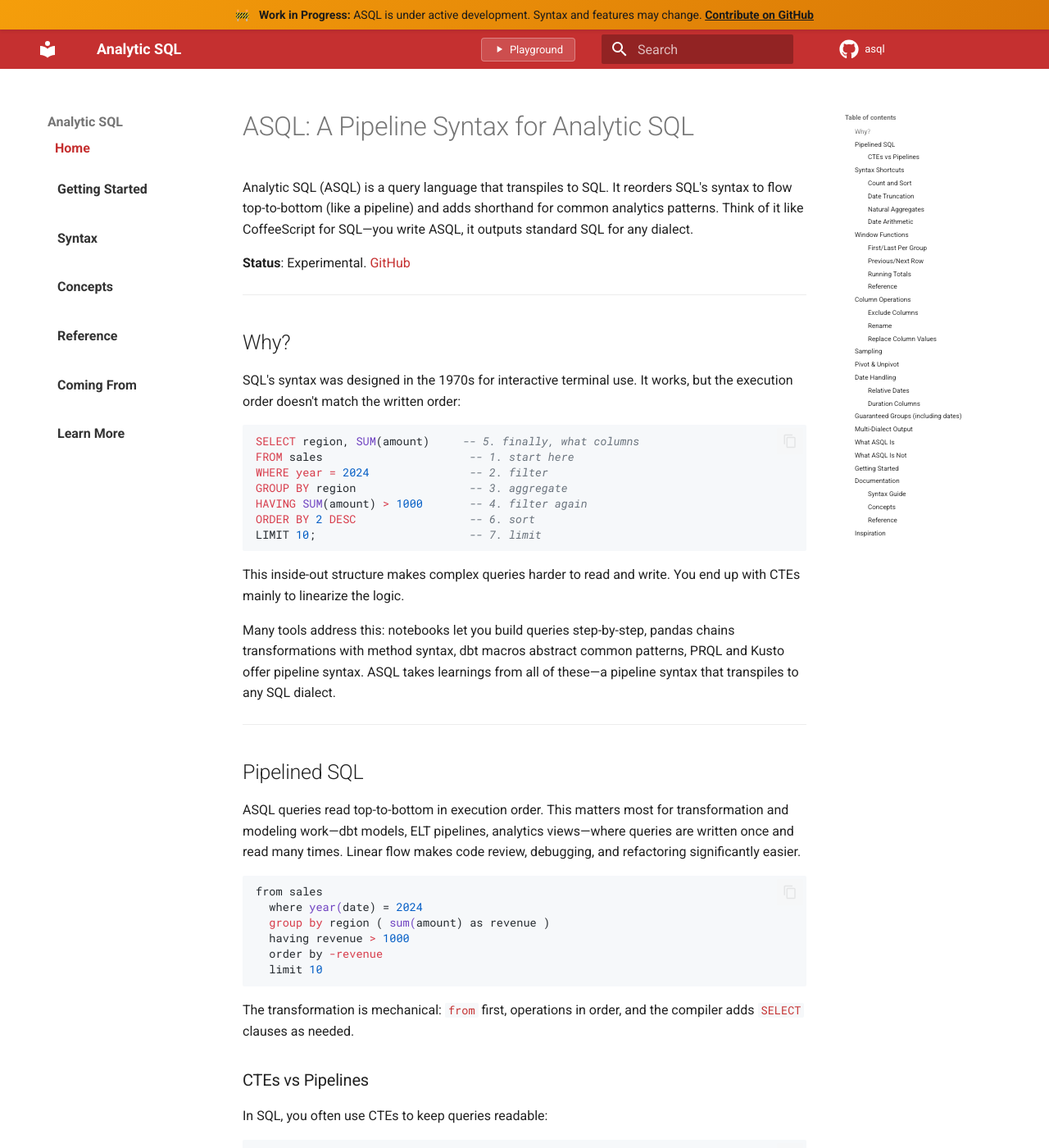
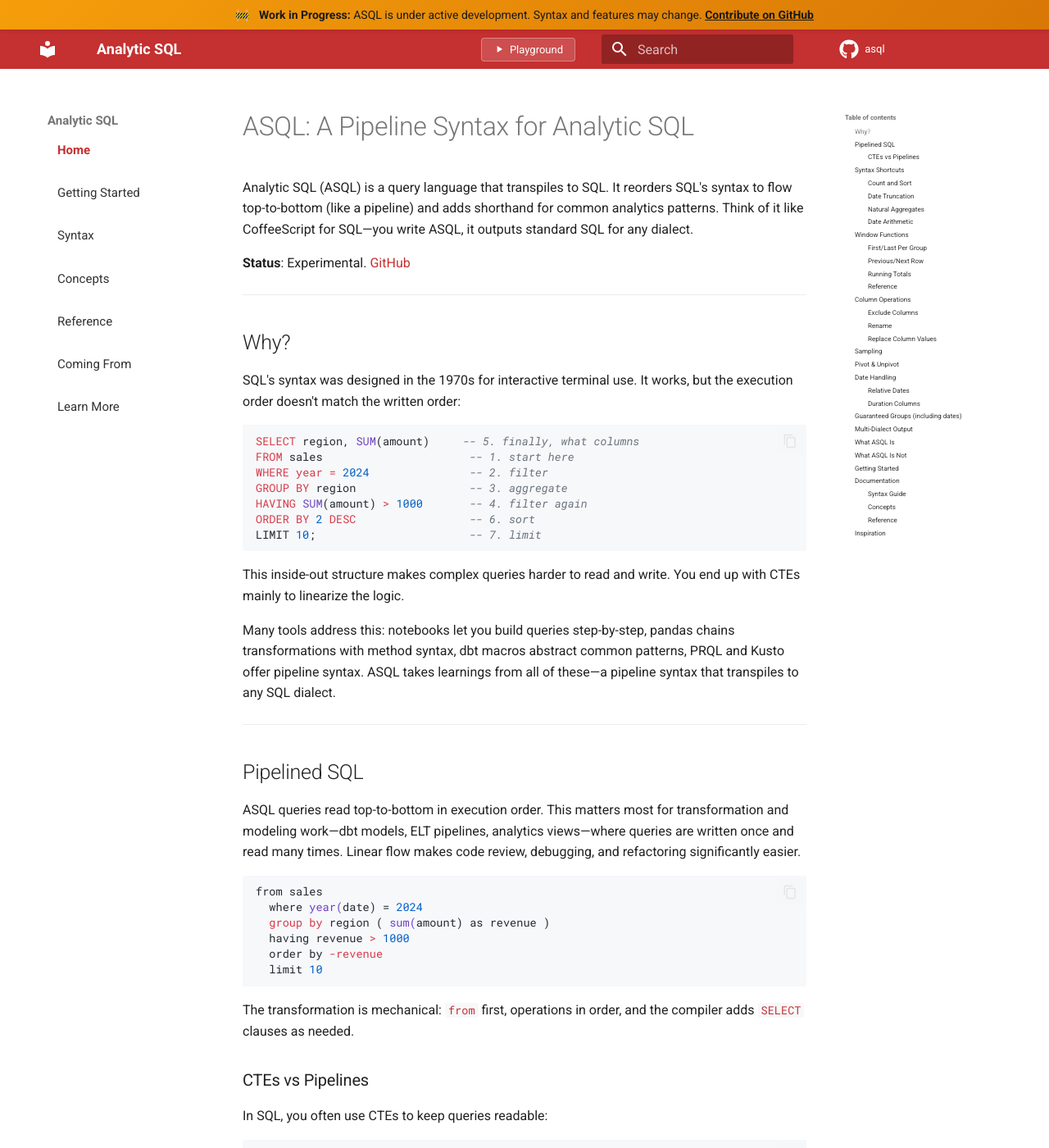
Before and after one commit to davefowler/asql, an MkDocs documentation site: the page built from docs/index.md, in a window 1280 px wide and 1400 px high. Shown: the whole window at 82% size. Built offline with MkDocs 1.6.1 and Material for MkDocs 9.7.7, drawn with Linux system fonts in a browser that asks for light colours; nearby versions of some CDN libraries; comment, search, counter and statistics services are not loaded.

Commit message:
tweak docs nav accordion + styling

```diff
--- a/docs/static/docs.css
+++ b/docs/static/docs.css
@@ -139,6 +139,13 @@
     padding-left: calc(1rem - 3px);
 }
 
+/* Match Dataface: don't use a big active background in the LEFT nav */
+.md-sidebar--primary .md-nav__item--active > .md-nav__link {
+    background: none !important;
+    border-left: none !important;
+    padding-left: 0.6rem !important;
+}
+
 /* =============================================
    SIMPLIFIED RESPONSIVE BEHAVIOR
    ============================================= */
@@ -241,7 +248,16 @@
 
 /* Never show the actual checkbox toggles */
 .md-sidebar--primary .md-nav__toggle {
-    display: none !important;
+    /* Keep it functional (label toggles), but visually hidden */
+    position: absolute !important;
+    width: 1px !important;
+    height: 1px !important;
+    padding: 0 !important;
+    margin: -1px !important;
+    overflow: hidden !important;
+    clip: rect(0, 0, 0, 0) !important;
+    white-space: nowrap !important;
+    border: 0 !important;
 }
 
 /* The Material TOC gets inlined under the active page inside the PRIMARY nav.
@@ -256,14 +272,24 @@
 
 /* Make primary nav more compact + readable */
 .md-sidebar--primary .md-nav {
-    font-size: 0.8rem;
-    line-height: 1.35;
+    font-size: 0.75rem;
+    line-height: 1.3;
+}
+
+/* Top-level rows align like Dataface */
+.md-sidebar--primary .md-nav--primary > .md-nav__list > .md-nav__item > .md-nav__link,
+.md-sidebar--primary .md-nav--primary > .md-nav__list > .md-nav__item > label.md-nav__link {
+    padding: 0.35rem 0.6rem !important;
+}
+
+/* Subtle hover (Dataface-like) */
+.md-sidebar--primary .md-nav__link:hover {
+    background-color: rgba(0, 0, 0, 0.03) !important;
 }
 
 /* Section headers (e.g. "Concepts") */
 .md-sidebar--primary .md-nav__item--section > label.md-nav__link {
-    font-weight: 600;
-    padding: 0.45rem 0.6rem;
+    font-weight: 500;
     border-radius: 6px;
 }
 
@@ -279,9 +305,19 @@
     opacity: 0.7;
 }
 
-/* Active section header: red text (no heavy background) */
-.md-sidebar--primary .md-nav__item--section.md-nav__item--active > label.md-nav__link {
-    color: var(--asql-red) !important;
+/* Dataface-style: section headers stay neutral (active page is highlighted, not the section label) */
+.md-sidebar--primary .md-nav__item--section > label.md-nav__link {
+    color: #333 !important;
+}
+
+/* Chevron rotation on expand (Dataface-like cue) */
+.md-sidebar--primary .md-nav__item--section > input.md-nav__toggle ~ label.md-nav__link .md-nav__icon {
+    transform: rotate(-90deg);
+    transition: transform 0.15s ease;
+}
+
+.md-sidebar--primary .md-nav__item--section > input.md-nav__toggle:checked ~ label.md-nav__link .md-nav__icon {
+    transform: rotate(0deg);
 }
 
 /* Nested links: indent like Dataface */
@@ -311,6 +347,14 @@
     background-color: rgba(197, 48, 48, 0.08);
     border-left: 3px solid var(--asql-red);
     padding-left: calc(0.6rem - 3px) !important;
+}
+
+/* Override Material active styles in the LEFT nav (Dataface: red text only) */
+.md-sidebar--primary .md-nav__link--active,
+.md-sidebar--primary .md-nav__item--active > .md-nav__link {
+    background: none !important;
+    border-left: none !important;
+    padding-left: 0.6rem !important;
 }
 
 /* Section labels (like "Getting Started") should NOT be highlighted even when active */
```
